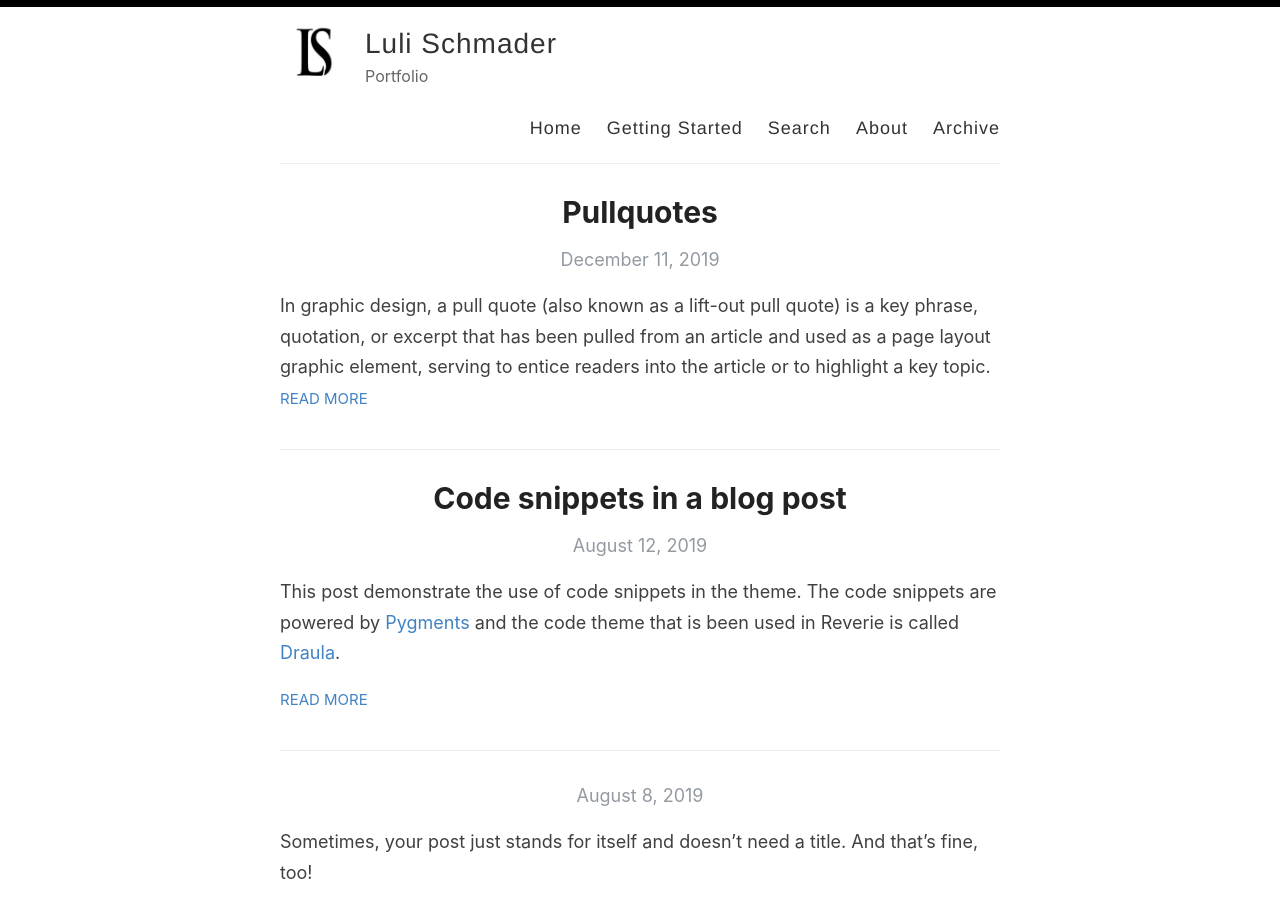
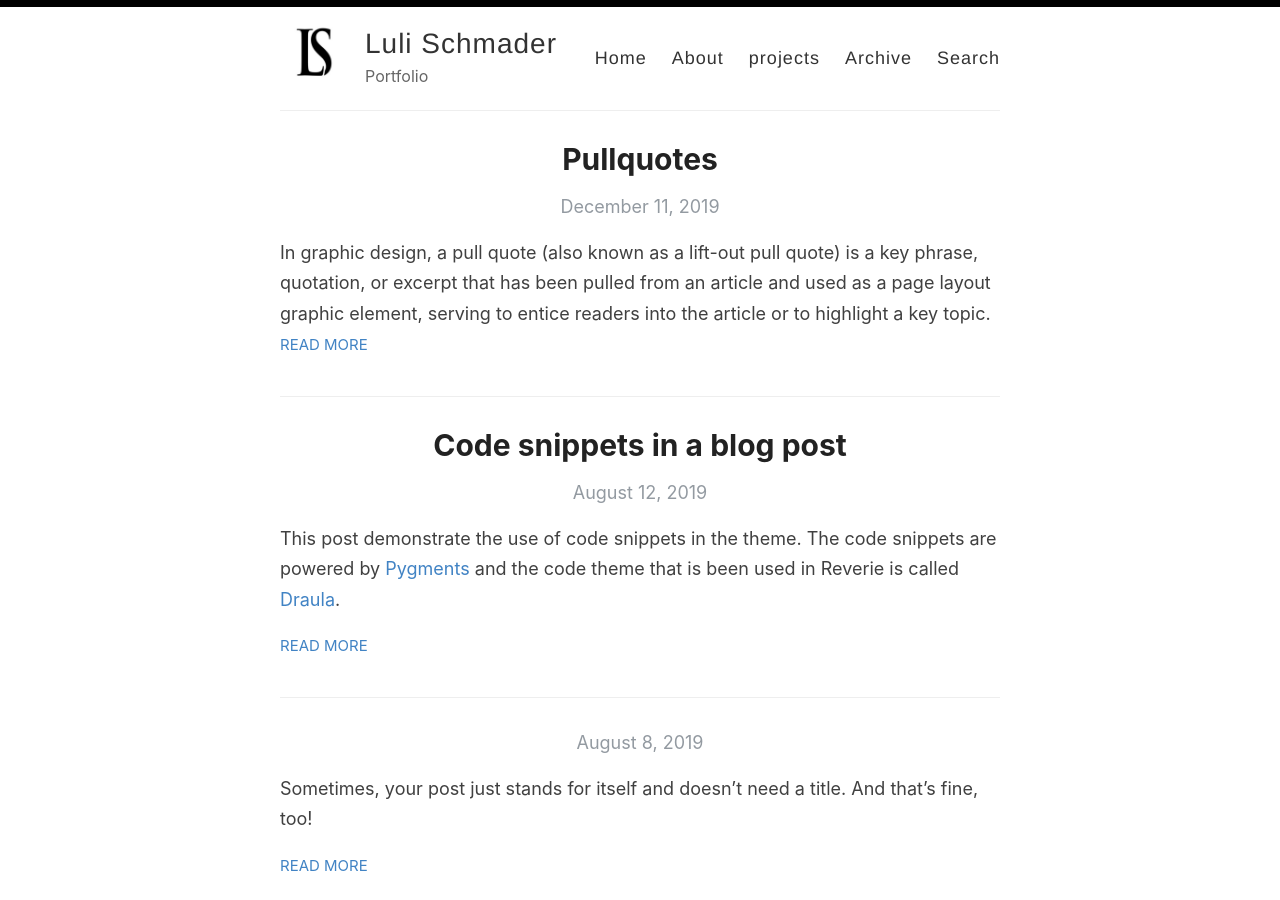
Before and after one commit to lulischmader/lulischmader.github.io, a Jekyll site: the page built from index.html, in a window 1280 px wide and 900 px high. Built offline with Jekyll 4.4.1, drawn with Linux system fonts in a browser that asks for light colours; the list of posts is cut into pages by our own code.

Commit message:
Update default.html

```diff
--- a/_layouts/default.html
+++ b/_layouts/default.html
@@ -29,10 +29,10 @@
 
             <nav>
               <a href="{{ site.baseurl }}/">Home</a>
-              <a href="{{ site.baseurl }}/getting-started">Getting Started</a>
+              <a href="{{ site.baseurl }}/about">About</a>
+              <a href="{{ site.baseurl }}/projects">projects</a>
+              <a href="{{ site.baseurl }}/archive">Archive</a>
               <a href="{{ site.baseurl }}/search">Search</a>
-              <a href="{{ site.baseurl }}/about">About</a>
-              <a href="{{ site.baseurl }}/archive">Archive</a>
             </nav>
           </header>
         </div>
```
